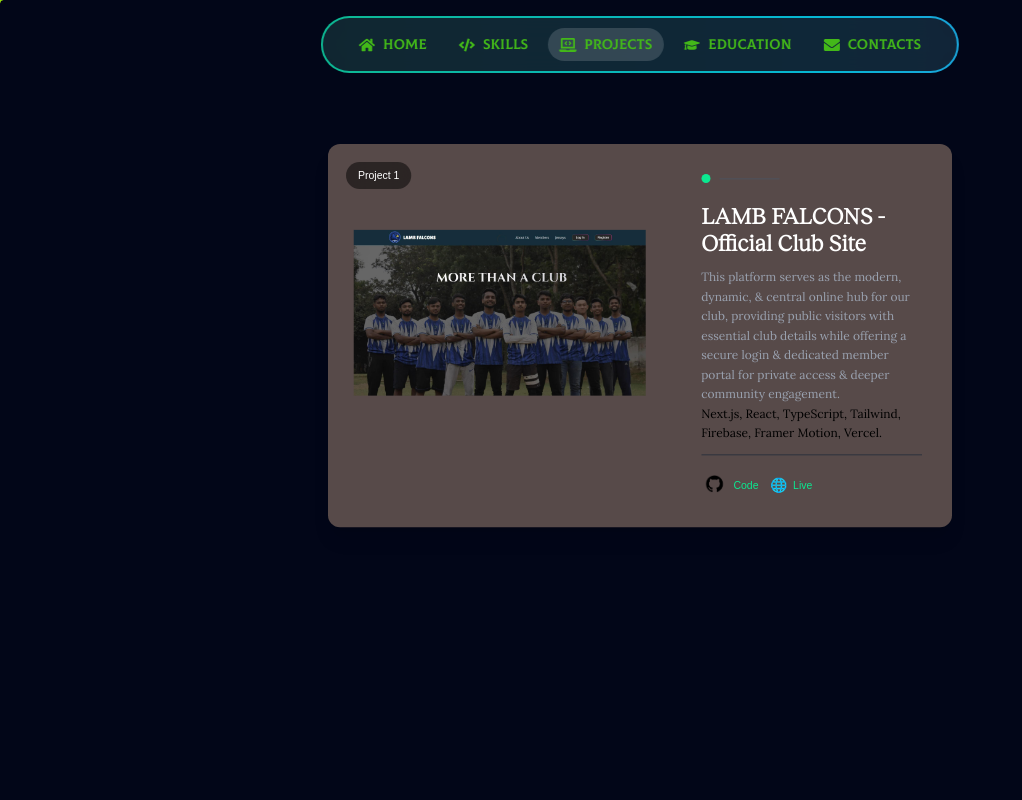
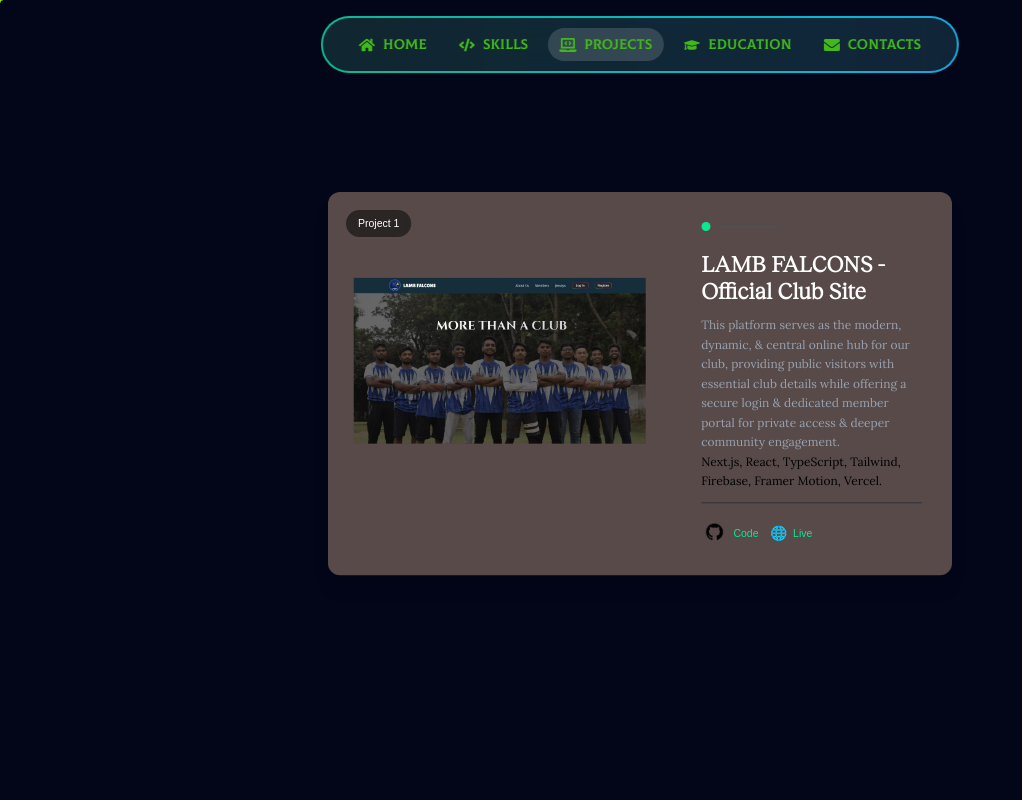
Before and after one commit to uzicodes/utsho-heaven-chowdhury, a Next.js app: page /projects in a window 1280 px wide. Shown: the top 800 px of the page, without its empty margins (0-1022 px from the left). Built offline with nearby package versions, Linux system fonts and the light colour scheme.

Commit message:
first project card repositioned lower in the page

```diff
--- a/src/app/projects/page.tsx
+++ b/src/app/projects/page.tsx
@@ -132,7 +132,7 @@ export default function Projects() {
     <>
   <Navbar />
       <ReactLenis root>
-        <main className="bg-black relative z-10 min-h-screen" ref={container}>
+        <main className="bg-slate-950 relative z-10 min-h-screen pt-12" ref={container}>
           <section className="text-white w-full bg-slate-950">
             {projects.map((project: Project, i: number) => {
               const targetScale: number = 1 - (projects.length - i) * 0.05;
```
